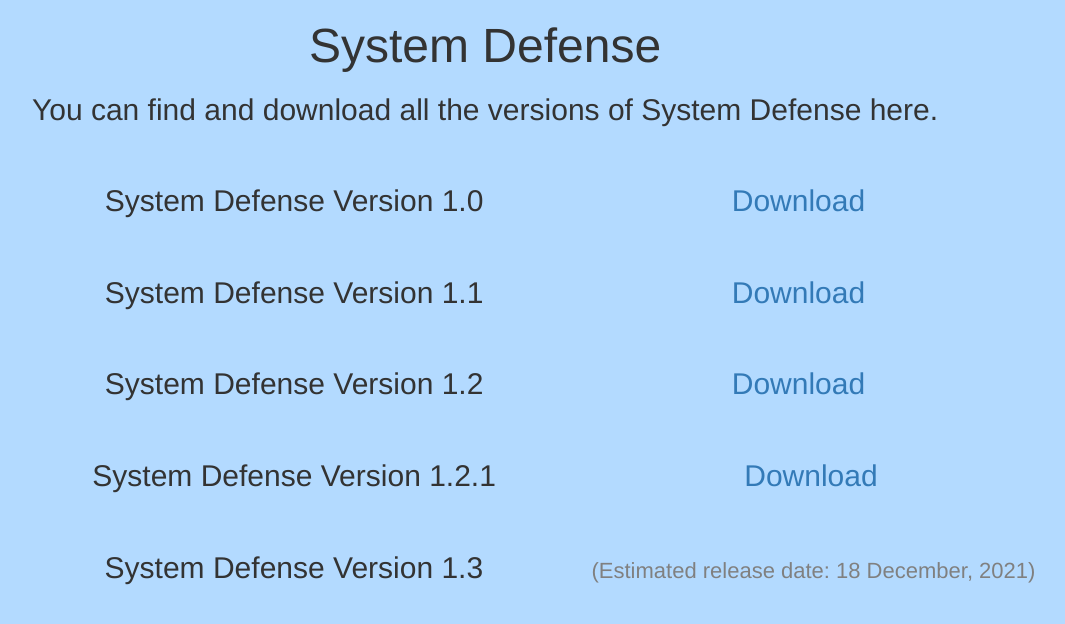
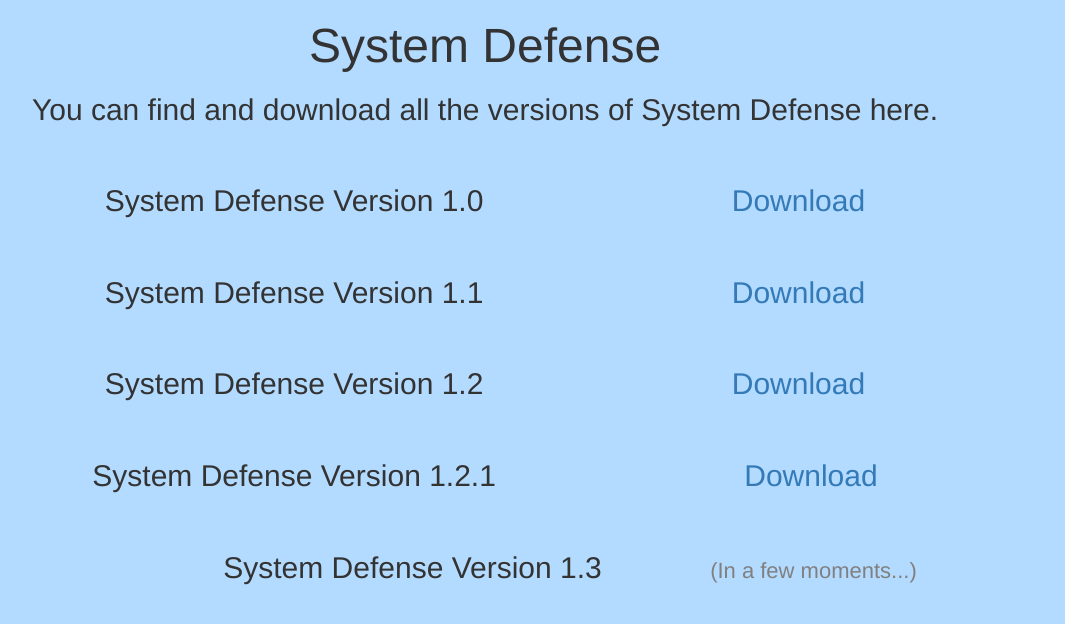
Before and after one commit to YuYang-Dev/SystemDefenseWebsite, a plain HTML site: page index.html in a window 1280 px wide. Shown: the whole page, without its empty margins (155-1220 px from the left). Drawn offline with nearby package versions, Linux system fonts and the light colour scheme; a script that the page names is missing.

Commit message:
Update index.html

```diff
--- a/index.html
+++ b/index.html
@@ -48,7 +48,7 @@
 
          <h2 class="EstimatedReleaseDateArea">
             <span>System Defense Version 1.3</span>
-            <span class="EstimatedReleaseDate">(Estimated release date: 18 December, 2021)</span>
+            <span class="EstimatedReleaseDate">(In a few moments...)</span>
         </h2>
         </div>
 
```
